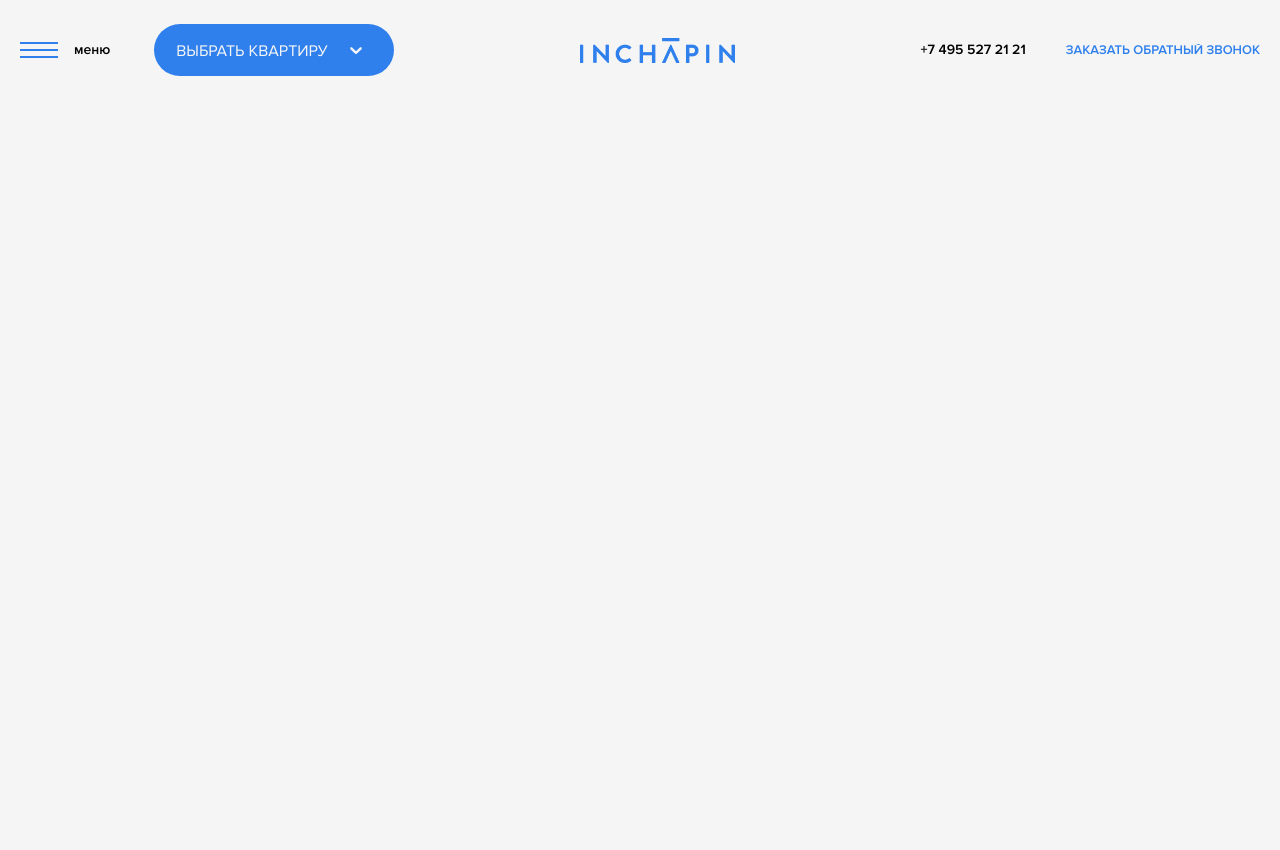
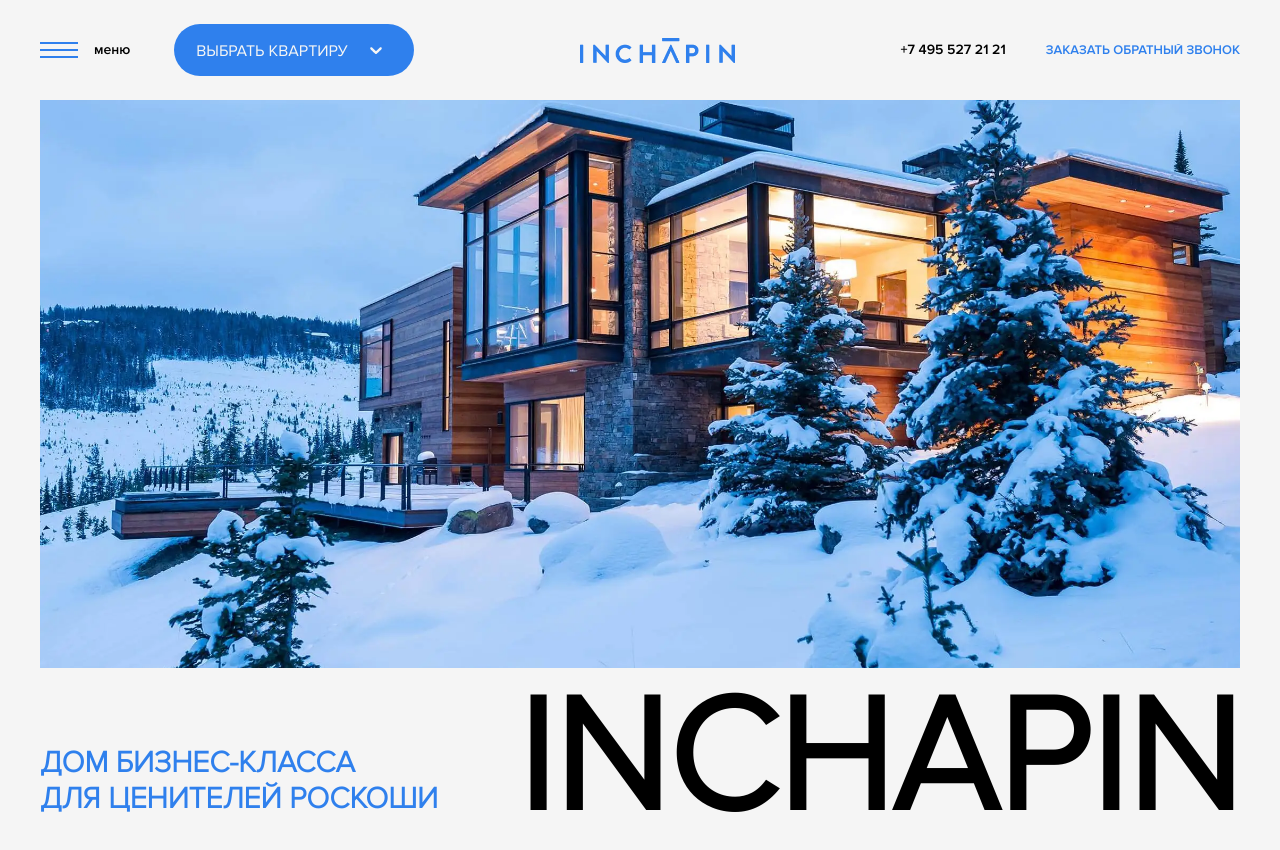
Before and after one commit to Tomiloff/private_home, a Next.js app: page / in a window 1280 px wide. Shown: the top 850 px of the page. Before the commit the page ends 800 px from the top, so only its background shows below. Built offline with nearby package versions, Linux system fonts and the light colour scheme.

Commit message:
Added component TopBanner

```diff
--- a/app/page.tsx
+++ b/app/page.tsx
@@ -1,9 +1,11 @@
 //import styles from './page.module.scss'
+
+import { TopBanner } from "@/components/common/TopBanner/TopBanner";
 
 export default function Home() {
   return (
     <main>
-      {/*<h1>Inchapin</h1>*/}
+      <TopBanner />
     </main>
   )
 }
--- a/assets/basic_styles/globals.scss
+++ b/assets/basic_styles/globals.scss
@@ -50,8 +50,12 @@
 }
 
 body {
-  padding: 131px 20px 0 20px;
   margin: 0 auto;
+
+  h1 {
+    line-height: 0.7;
+  }
+
   h1,
   h2,
   h3,
@@ -78,11 +82,14 @@
 
 
 /* Media queries */
-@media (min-width: 0px) and (max-width: 520px) {
-  /* Брейк от 0 до 520 */
+@media (min-width: 0px) and (max-width: 521px) {
+  /* Брейк от 0 до 521 */
+
+  body {
+    padding: 80px 20px 0 20px;
 
     h1 {
-    font-size: 51px;
+      font-size: 72px;
     }
 
     h2 {
@@ -106,12 +113,16 @@
       font-size: 10px;
     }
   }
+}
 
-@media (min-width: 520px) and (max-width: 768px) {
-  /* Брейк от 520 до 768 */
+@media (min-width: 521px) and (max-width: 769px) {
+  /* Брейк от 521 до 769 */
+
+  body {
+    padding: 120px 40px 0 40px;
 
     h1 {
-    font-size: 110px;
+      font-size: 156px;
     }
 
     h2 {
@@ -119,7 +130,7 @@
     }
 
     h3 {
-    font-size: 19px;
+      font-size: 27px;
     }
 
     h4 {
@@ -132,15 +143,16 @@
       font-size: 12px;
     }
   }
+}
 
-@media (min-width: 768px) and (max-width: 1024px) {
-  /* Брейк от 768 до 1024 */
+@media (min-width: 769px) and (max-width: 1025px) {
+  /* Брейк от 769 до 1025 */
 
   body {
-    padding-top: 100px;
+    padding: 100px 30px 0 30px;
 
     h1 {
-      font-size: 89px;
+      font-size: 126px;
     }
 
     h2 {
@@ -163,14 +175,14 @@
   }
 }
 
-@media (min-width: 1024px) and (max-width: 1440px) {
-  /* Брейк от 1024 до 1440 */
+@media (min-width: 1025px) and (max-width: 1440px) {
+  /* Брейк от 1025 до 1440 */
 
   body {
-    padding-top: 100px;
+    padding: 100px 40px 0 40px;
 
     h1 {
-      font-size: 115px;
+      font-size: 163px;
     }
 
     h2 {
@@ -179,7 +191,8 @@
 
     h3,
     h4 {
-      font-size: 26px;
+      font-size: 30px;
+      line-height: 36px;
     }
 
     p {
@@ -196,11 +209,14 @@
   }
 }
 
-@media (min-width: 1440px) {
-  /* Брейк от 1440 и выше */
+@media (min-width: 1441px) {
+  /* Брейк от 1441 и выше */
+
+  body {
+    padding: 130px 80px 0 80px;
 
     h1 {
-    font-size: 138px;
+      font-size: 194px;
     }
 
     h2 {
@@ -208,7 +224,8 @@
     }
 
     h3 {
-    font-size: 34px;
+      font-size: 35px;
+      line-height: 43px;
     }
 
     h4 {
@@ -227,3 +244,4 @@
       font-size: 15px;
     }
   }
+}
--- /dev/null
+++ b/components/common/TopBanner/TopBanner.tsx
@@ -0,0 +1,33 @@
+import { FC } from "react";
+import styles from './topBanner.module.scss'
+import Image from "next/image";
+import topBannerImg from "../../../assets/all_images/top_banner_img.webp";
+
+export const TopBanner: FC= () => {
+
+  return (
+    <div className={styles.top_banner}>
+      <Image
+        src={topBannerImg}
+        style={{
+          width: '100%',
+          height: '100%',
+          objectFit: 'cover',
+          marginBottom: "32px"
+        }}
+        alt="Дом бизнес-класса"
+      />
+      <div className={styles.top_banner_preview}>
+        <div className={styles.top_banner_subtitle}>
+          <h3 className={styles.banner_subtitle_h3}>
+            Дом бизнес-класса<br />
+            для ценителей роскоши
+          </h3>
+        </div>
+        <div className={styles.top_banner_title}>
+          <h1 className={styles.banner_title_h1}>Inchapin</h1>
+        </div>
+      </div>
+    </div>
+  )
+}
--- /dev/null
+++ b/components/common/TopBanner/topBanner.module.scss
@@ -0,0 +1,57 @@
+.top_banner_preview {
+  display: grid;
+  grid-template-columns: 1fr 1fr;
+
+  .top_banner_subtitle,
+  .top_banner_title {
+    display: flex;
+    align-items: end;
+  }
+
+  .top_banner_title {
+    justify-content: end;
+  }
+
+  .banner_subtitle_h3 {
+    color: var(--blue);
+  }
+}
+
+
+/* Media queries */
+@media (min-width: 0px) and (max-width: 769px) {
+  /* Брейк от 0 до 768 */
+
+  .top_banner_preview {
+    grid-template-columns: 1fr;
+
+    .banner_subtitle_h3 {
+      margin-bottom: 30px;
+    }
+
+    .top_banner_title {
+      justify-content: flex-start;
+    }
+  }
+}
+
+@media (min-width: 769px) and (max-width: 1025px) {
+  /* Брейк от 768 до 1024 */
+  .top_banner {
+    height: 69vh;
+  }
+}
+
+@media (min-width: 1025px) and (max-width: 1440px) {
+  /* Брейк от 1024 до 1440 */
+  .top_banner {
+    height: 71vh;
+  }
+}
+
+@media (min-width: 1441px) {
+  /* Брейк от 1440 и выше */
+  .top_banner {
+    height: 71vh;
+  }
+}
--- a/components/layout/Header/header.module.scss
+++ b/components/layout/Header/header.module.scss
@@ -8,7 +8,6 @@
   display: flex;
   justify-content: space-between;
   align-items: center;
-  padding: 40px 20px;
 
   .header_subpanel {
     display: flex;
@@ -18,25 +17,39 @@
 
 
 /* Media queries */
-@media (min-width: 0px) and (max-width: 360px) {
-  /* Брейк от 0 до 360 */
+@media (min-width: 0px) and (max-width: 521px) {
+  /* Брейк от 0 до 521 */
   .header {
     padding: 19px 20px;
   }
 }
 
-@media (min-width: 768px) and (max-width: 1024px) {
-  /* Брейк от 768 до 1024 */
-
+@media (min-width: 521px) and (max-width: 769px) {
+  /* Брейк от 521 до 769 */
   .header {
-    padding: 19px 20px;
+    padding: 35px 40px;
   }
 }
 
-@media (min-width: 1024px) and (max-width: 1440px) {
-  /* Брейк от 1024 до 1440 */
+@media (min-width: 769px) and (max-width: 1025px) {
+  /* Брейк от 769 до 1025 */
 
   .header {
-    padding: 24px 20px;
+    padding: 25px 30px;
   }
 }
+
+@media (min-width: 1025px) and (max-width: 1440px) {
+  /* Брейк от 1025 до 1440 */
+
+  .header {
+    padding: 24px 40px;
+  }
+}
+
+@media (min-width: 1441px) {
+  /* Брейк от 1441 и выше */
+  .header {
+    padding: 40px 80px;
+  }
+}
```
Also changed, not shown: assets/all_images/top_banner_img.webp (added). Lines whose indentation alone changed are shown as unchanged.
